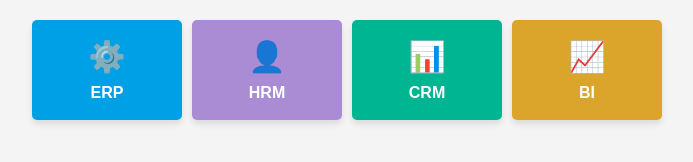
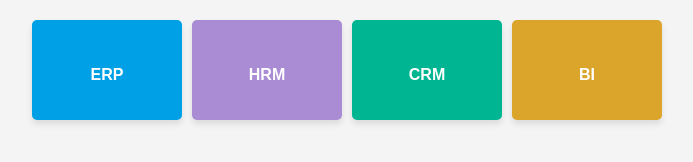
Before and after one commit to nilukilu/sharepoint, a plain HTML site: page tiles.html in a window 1280 px wide. Shown: the whole page, without its empty margins (293-986 px from the left). Drawn offline with Linux system fonts and the light colour scheme.

Commit message:
Update tiles.html

```diff
--- a/tiles.html
+++ b/tiles.html
@@ -66,25 +66,25 @@
     <div class="tile-container">
         <!-- ERP Tile -->
         <a href="https://businesscentral.ee/" class="tile" target="_blank">
-            <div class="tile-icon">⚙️</div> <!-- Replace with actual icon -->
+            <div class="tile-icon"></div> <!-- Replace with actual icon -->
             <div class="tile-label">ERP</div>
         </a>
 
         <!-- HRM Tile -->
         <a href="https://hrm4baltics.com/" class="tile" target="_blank">
-            <div class="tile-icon">👤</div> <!-- Replace with actual icon -->
+            <div class="tile-icon"></div> <!-- Replace with actual icon -->
             <div class="tile-label">HRM</div>
         </a>
 
         <!-- CRM Tile -->
         <a href="https://crmlahendused.ee/" class="tile" target="_blank">
-            <div class="tile-icon">📊</div> <!-- Replace with actual icon -->
+            <div class="tile-icon"></div> <!-- Replace with actual icon -->
             <div class="tile-label">CRM</div>
         </a>
 
         <!-- BI Tile -->
         <a href="https://crmlahendused.ee/" class="tile" target="_blank">
-            <div class="tile-icon">📈</div> <!-- Replace with actual icon -->
+            <div class="tile-icon"></div> <!-- Replace with actual icon -->
             <div class="tile-label">BI</div>
         </a>
     </div>
```
